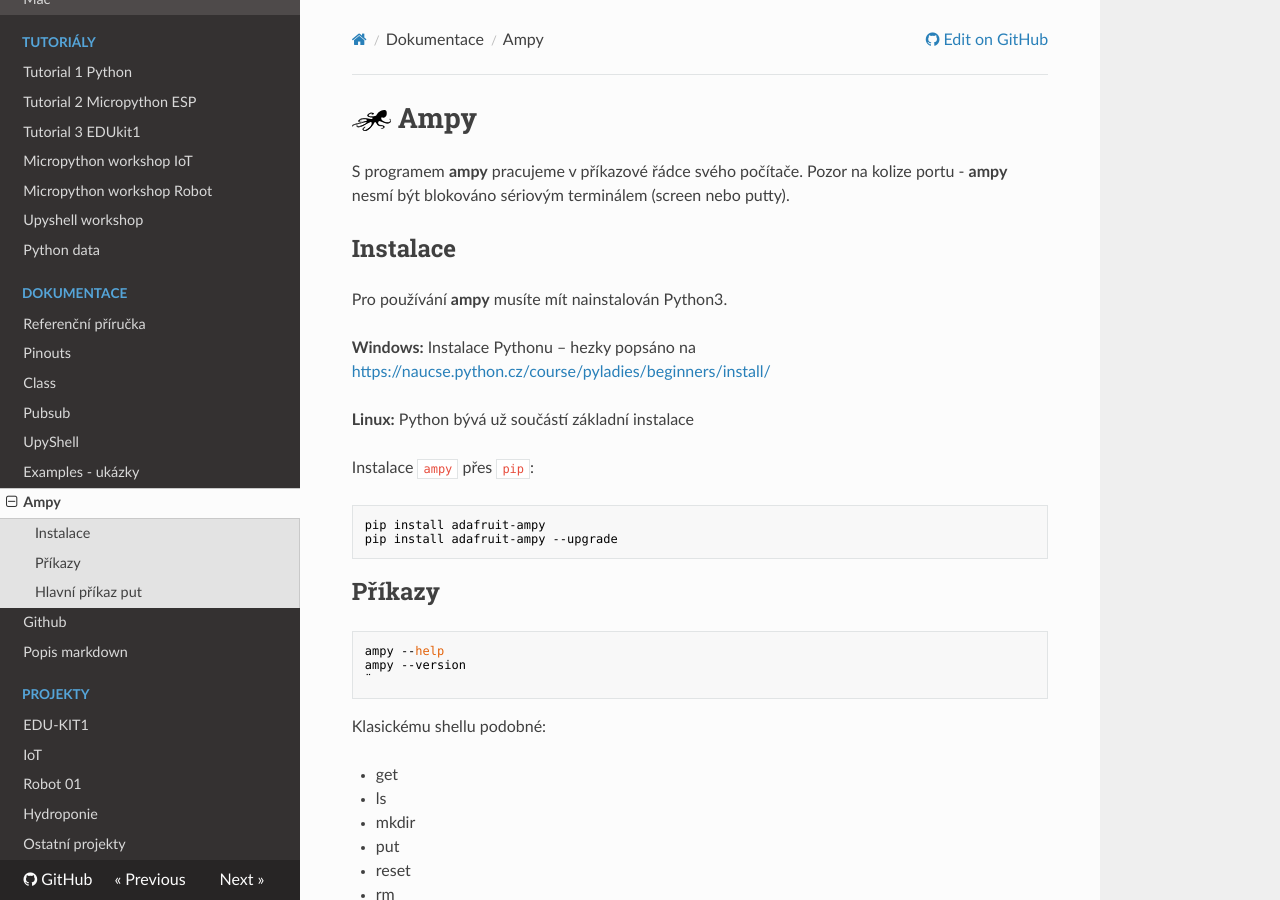
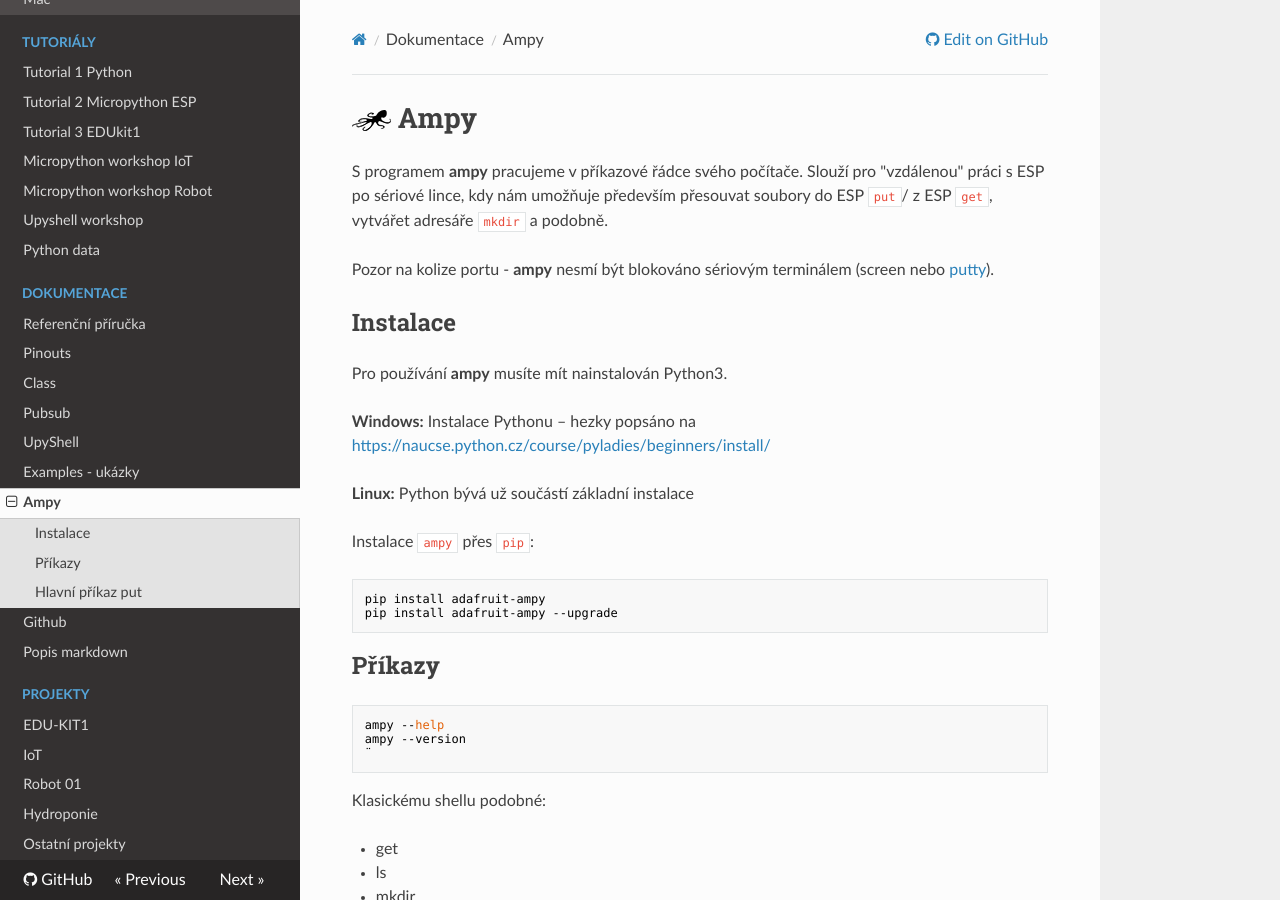
Before and after one commit to octopuslab-cz/docs_octopuslab_cz, an MkDocs documentation site: the page built from docs/ampy.md, in a window 1280 px wide and 900 px high. Built offline with MkDocs 1.6.1, drawn with Linux system fonts in a browser that asks for light colours; nearby versions of some CDN libraries.

Commit message:
typo ampy

```diff
--- a/docs/ampy.md
+++ b/docs/ampy.md
@@ -1,7 +1,8 @@
 # ![logo](img/logo_small.png){: style="width:39px" } Ampy
 
-S programem **ampy** pracujeme v příkazové řádce svého počítače.
-Pozor na kolize portu - **ampy** nesmí být blokováno sériovým terminálem (screen nebo putty).
+S programem **ampy** pracujeme v příkazové řádce svého počítače. Slouží pro "vzdálenou" práci s ESP po sériové lince, kdy nám umožňuje především přesouvat soubory do ESP `put`/ z ESP `get`, vytvářet adresáře `mkdir` a podobně.
+
+Pozor na kolize portu - **ampy** nesmí být blokováno sériovým terminálem (screen nebo [putty](./install_win/#terminal-putty)).
 
 
 ## Instalace
```
